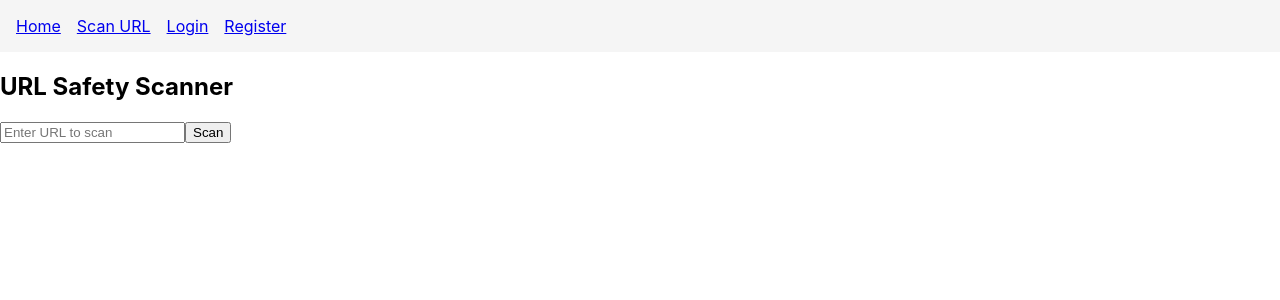
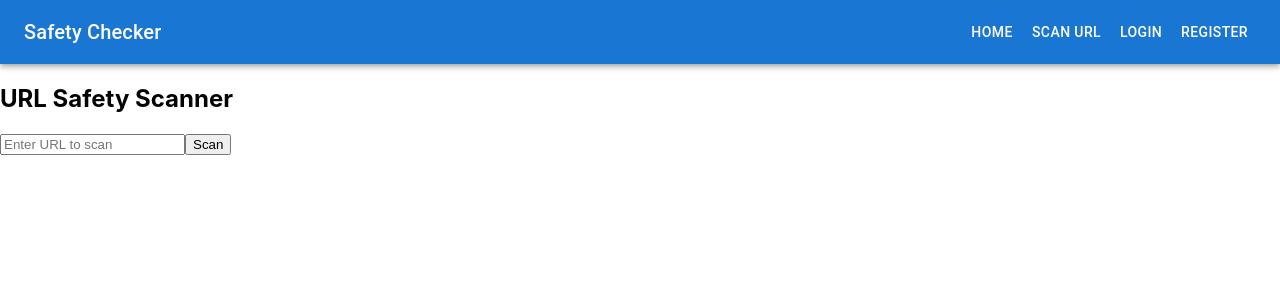
Before and after one commit to bouchakour-02/website-safety-checker, a React (Create React App) app in the folder frontend/: page / in a window 1280 px wide. Shown: the top 300 px of the page. Built offline with nearby package versions, Linux system fonts and the light colour scheme; no server answers.

Commit message:
Auto commit: 2025-03-26 16:42:27

```diff
--- a/frontend/src/components/Navbar.js
+++ b/frontend/src/components/Navbar.js
@@ -1,14 +1,23 @@
 import React from 'react';
 import { Link } from 'react-router-dom';
+import AppBar from '@mui/material/AppBar';
+import Toolbar from '@mui/material/Toolbar';
+import Typography from '@mui/material/Typography';
+import Button from '@mui/material/Button';
 
 const Navbar = () => {
   return (
-    <nav style={{ padding: '1rem', background: '#f5f5f5' }}>
-      <Link to="/" style={{ marginRight: '1rem' }}>Home</Link>
-      <Link to="/scan" style={{ marginRight: '1rem' }}>Scan URL</Link>
-      <Link to="/login" style={{ marginRight: '1rem' }}>Login</Link>
-      <Link to="/register">Register</Link>
-    </nav>
+    <AppBar position="static">
+      <Toolbar>
+        <Typography variant="h6" style={{ flexGrow: 1 }}>
+          Safety Checker
+        </Typography>
+        <Button color="inherit" component={Link} to="/">Home</Button>
+        <Button color="inherit" component={Link} to="/scan">Scan URL</Button>
+        <Button color="inherit" component={Link} to="/login">Login</Button>
+        <Button color="inherit" component={Link} to="/register">Register</Button>
+      </Toolbar>
+    </AppBar>
   );
 };
 
```
